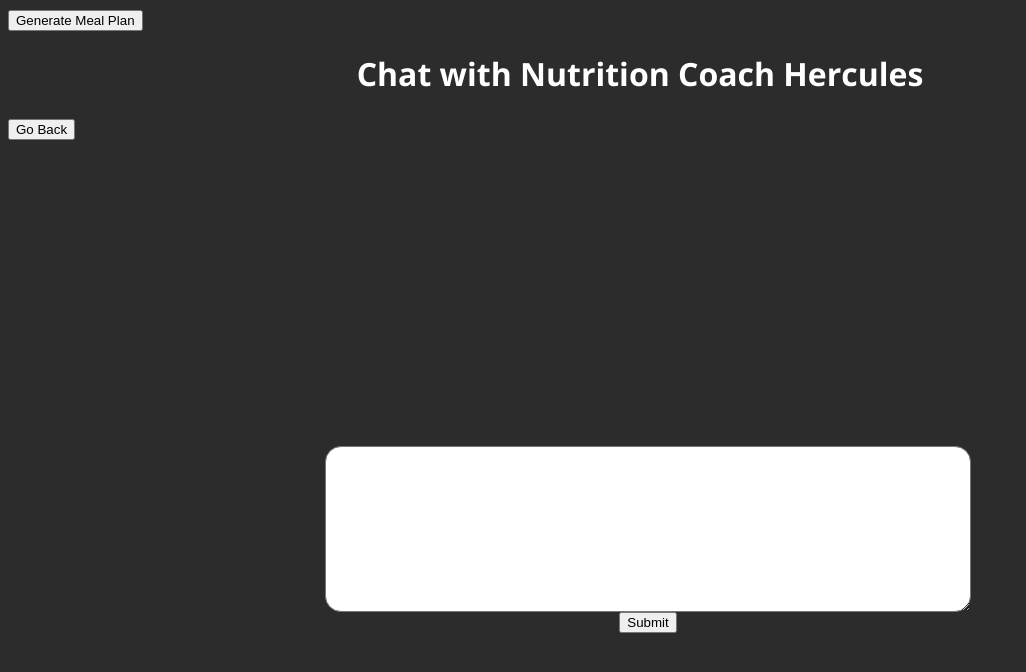
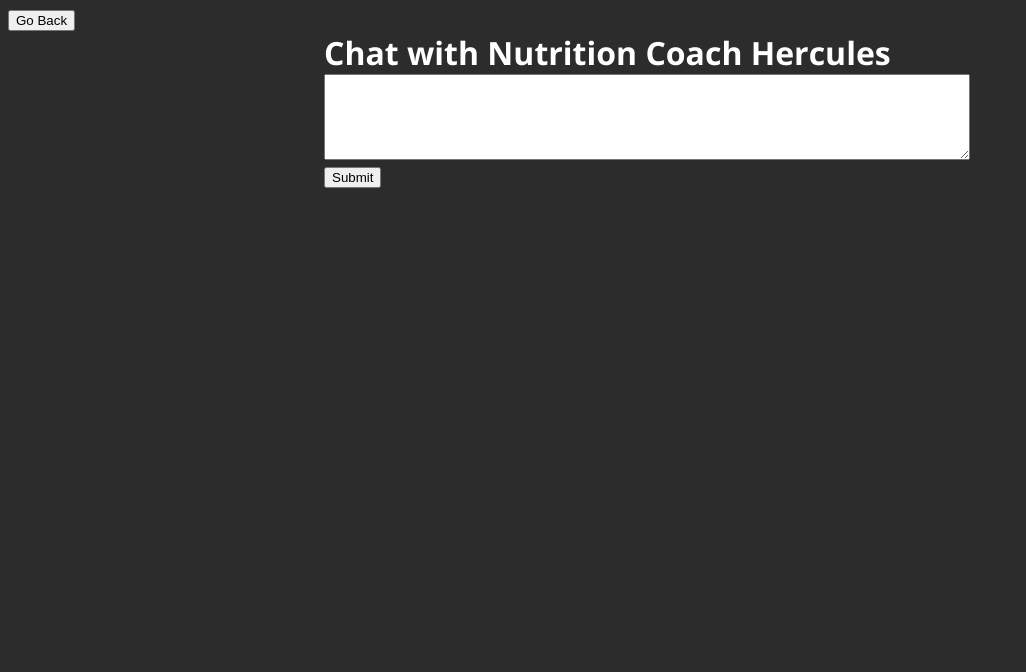
Before and after one commit to cstlford/ShapeShift_Frontend, a React (Vite) app in the folder frontend/: page /chat-with-coach in a window 1280 px wide. Shown: the top 672 px of the page, without its empty margins (0-1026 px from the left). Built offline with nearby package versions, Linux system fonts and the light colour scheme.

Commit message:
refactor: Show full chat history on screen instead of replacing messages on each response

```diff
--- a/frontend/src/components/ChatWithCoach/index.css
+++ b/frontend/src/components/ChatWithCoach/index.css
@@ -1,38 +1,21 @@
+#messages{
+    color: white;
+    margin: auto;
+    width: 100%;
 
-.main-flex-container{
-    display: flex;
-    flex-direction: column;
-    justify-content: center;
-    align-items: center;
-    height: 100vh;
-    width: 100vw;
+}
 
+#userInput{
+    height: 10vh;
+    width: 50vw;
+    font-size: xx-large;
+}
+#main-flex-container{
 
-  }
-  .main-title{
-    display: flex;
-    justify-content: center;
-  }
-  .user-input {
-    font-size: xx-large;
-    height: 20vh;
-    width: 50vw;
-    border-radius: 1rem;
-
-
-  }
-  .gemini-output{
-    color: white;
-    font-family: system-ui, -apple-system, BlinkMacSystemFont, 'Segoe UI', Roboto, Oxygen, Ubuntu, Cantarell, 'Open Sans', 'Helvetica Neue', sans-serif;
-    font-size: large;
-    width: 50vw;
-    white-space: normal;
-  }
-  .btn-go-back btn{
-    display: flex;
-    height: 100vh;
-    width: 100vw;
-    font-size: x-large;
-    justify-content: flex-end;
-    align-items: flex-end;
-  }
+    margin: auto;
+    width: 50%;
+}
+#main-title{
+    margin: auto;
+    width: 50%;
+}
--- a/frontend/src/components/ChatWithCoach/index.tsx
+++ b/frontend/src/components/ChatWithCoach/index.tsx
@@ -2,35 +2,42 @@
 import {useState, ChangeEvent } from "react";
 import { useNavigate } from "react-router-dom";
 import "./index.css"
+
 // import.meta.env.VITE_YOUR_ENV_VARIABLE
+
+
 
 
 const ChatWithCoach = () => {
 
+  interface Message{
+    sender: string;
+    text: string;
+  }
 
     const navigate = useNavigate() //navigate to page via react-router-dom "virtual dom"
-
-    const[output, setOutput] = useState<string | null>(null)  // set the LLM output state
-
     const[userInput, setUserInput] = useState("") // set the userInput state
-
+    const [messages, setMessages] = useState<Message[]>([]);
 
 
     const[show, setShow] = useState(false) // Show LLM output
 
+
+
     const handleChange = (e: ChangeEvent<HTMLTextAreaElement>) => {  // Add type to event parameter
       setUserInput(e.target.value)
+
     }
-    const handleMealClick = () => { // navigates to generate sample meal plan when users clicks the button
-      navigate("/generate-meal-plan")
-    }
+    // const handleMealClick = () => { // navigates to generate sample meal plan when users clicks the button
+    //   navigate("/generate-meal-plan")
+    // }
 
 
 
 
 
       const handleClick = async () => {
-
+        setUserInput("");
         try {
           const response = await fetch("http://127.0.0.1:5000/chat", {
             method: "POST",
@@ -46,9 +53,13 @@ const ChatWithCoach = () => {
           }
 
           const ai_response = await response.json();
-          setOutput(ai_response.message)
+
+          setMessages((prev) => [...prev, {sender: "You", text: userInput}])
+          setMessages((prev) => [...prev, {sender:"Hercules", text: ai_response.message  } ])
+
+
           setShow(true)
-          setUserInput("");
+
 
 
 
@@ -63,23 +74,35 @@ const ChatWithCoach = () => {
       navigate("/dashboard")
 
     }
+
     const SendMessage = () => { // Render LLM output
 
 
       return (
               <>
-                  <p className="gemini-output">{output}</p>
+                  <p className="gemini-output">{messages.map((data) => {
+                    console.log(data)
+
+                        return (
+                          <p>
+                              <div id="messages"><strong>{data.sender}:</strong> {data.text}</div>
+                          </p>
+
+                        )
+                  })}</p>
               </>
       )
     }
   return (
     <>
-        <button onClick={handleMealClick} id="btn-meal-plan">Generate Meal Plan</button>
-        <h1 className="main-title">Chat with Nutrition Coach Hercules</h1>
+
+
         <button className='btn-go-back' onClick={handleGoBack}>Go Back</button>
-        <div className="main-flex-container">
+        <h1 id="main-title">Chat with Nutrition Coach Hercules</h1>
+        <div id="main-flex-container">
+
                 {show && <SendMessage />}
-                <textarea className={"user-input"} onChange={handleChange} value={userInput}></textarea>
+                <textarea id="userInput" className={"user-input"} onChange={handleChange} value={userInput}></textarea>
                 <button onClick={handleClick}>Submit</button>
         </div>
 
```
